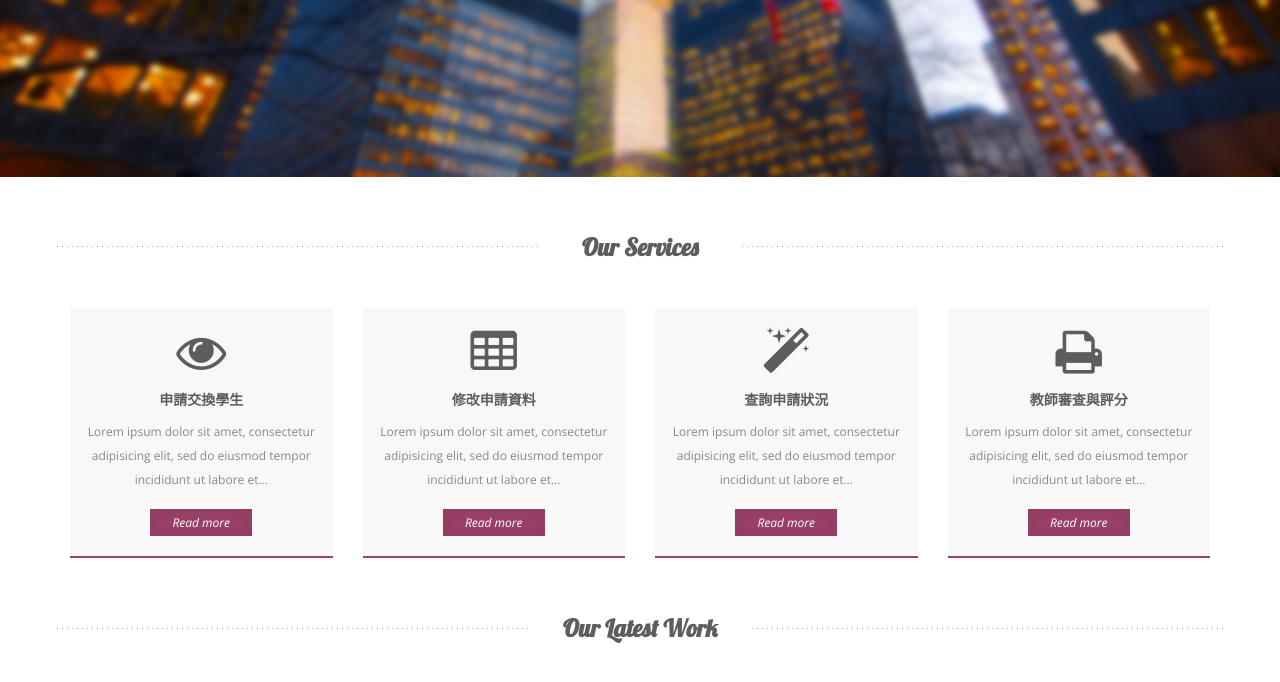
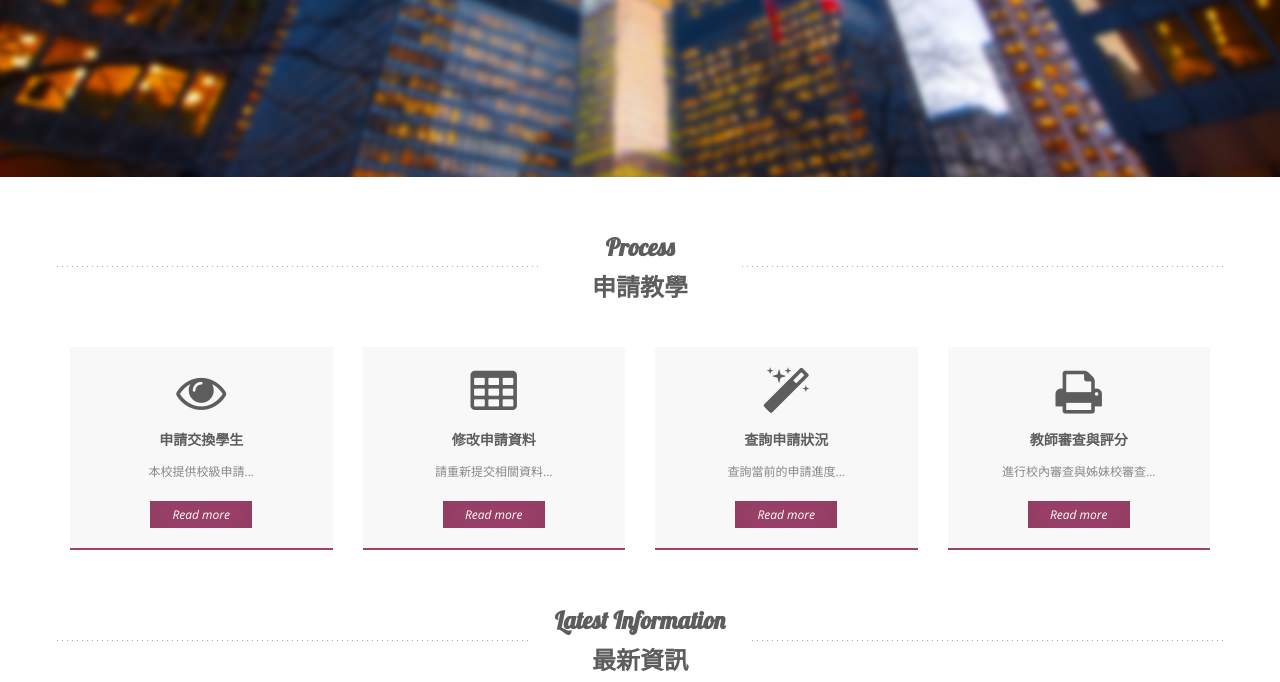
Before and after one commit to changken/final-homework, a plain HTML site: page index-2.html in a window 1280 px wide. Shown: the part 468-1150 px from the top of the page. Drawn offline with nearby package versions, Linux system fonts and the light colour scheme; some packages are replaced by stand-ins of ours; a web font is replaced by a local one.

Commit message:
4-edtion

```diff
--- a/index-2.html
+++ b/index-2.html
@@ -6,7 +6,7 @@
         <meta charset="utf-8">
         <meta http-equiv="X-UA-Compatible" content="IE=edge">
         <meta name="viewport" content="width=device-width, initial-scale=1">
-        <title>Andia - Responsive Agency Template</title>
+        <title>輔仁大學交換生系統</title>
 
         <!-- CSS -->
         <link rel="stylesheet" href="http://fonts.googleapis.com/css?family=Open+Sans:400italic,400">
@@ -97,7 +97,7 @@
                 <div class="row">
                     <div class="col-sm-8 col-sm-offset-2 slider-2-text wow fadeInUp">
                         <h1>申請交換學生系統</h1>
-	            		<p>We design beautiful websites, logos and prints. Your project is safe with us.</p>
+	            		<p>Applying for Exchange Student System.</p>
                     </div>
                 </div>
             </div>
@@ -108,7 +108,8 @@
 	        <div class="container">
 	        	<div class="row">
 		            <div class="col-sm-12 services-title wow fadeIn">
-		                <h2>Our Services</h2>
+						<h2>Process</h2>
+		                <h2>申請教學</h2>
 		            </div>
 	            </div>
 	            <div class="row">
@@ -116,7 +117,7 @@
 		                <div class="service wow fadeInUp">
 		                    <div class="service-icon"><i class="fa fa-eye"></i></div>
 		                    <h3>申請交換學生</h3>
-		                    <p>Lorem ipsum dolor sit amet, consectetur adipisicing elit, sed do eiusmod tempor incididunt ut labore et...</p>
+		                    <p>本校提供校級申請...</p>
 		                    <a class="big-link-1" href="portfolio.html">Read more</a>
 		                </div>
 					</div>
@@ -124,7 +125,7 @@
 		                <div class="service wow fadeInDown">
 		                    <div class="service-icon"><i class="fa fa-table"></i></div>
 		                    <h3>修改申請資料</h3>
-		                    <p>Lorem ipsum dolor sit amet, consectetur adipisicing elit, sed do eiusmod tempor incididunt ut labore et...</p>
+		                    <p>請重新提交相關資料...</p>
 		                    <a class="big-link-1" href="services.html">Read more</a>
 		                </div>
 	                </div>
@@ -132,7 +133,7 @@
 		                <div class="service wow fadeInUp">
 		                    <div class="service-icon"><i class="fa fa-magic"></i></div>
 		                    <h3>查詢申請狀況</h3>
-		                    <p>Lorem ipsum dolor sit amet, consectetur adipisicing elit, sed do eiusmod tempor incididunt ut labore et...</p>
+		                    <p>查詢當前的申請進度...</p>
 		                    <a class="big-link-1" href="about.html">Read more</a>
 		                </div>
 	                </div>
@@ -140,7 +141,7 @@
 		                <div class="service wow fadeInDown">
 		                    <div class="service-icon"><i class="fa fa-print"></i></div>
 		                    <h3>教師審查與評分</h3>
-		                    <p>Lorem ipsum dolor sit amet, consectetur adipisicing elit, sed do eiusmod tempor incididunt ut labore et...</p>
+		                    <p>進行校內審查與姊妹校審查...</p>
 		                    <a class="big-link-1" href="contact.html">Read more</a>
 		                </div>
 	                </div>
@@ -153,7 +154,8 @@
 	        <div class="container">
 	        	<div class="row">
 		            <div class="col-sm-12 work-title wow fadeIn">
-		                <h2>Our Latest Work</h2>
+						<h2>Latest Information</h2>
+						<h2>最新資訊</h2>
 		            </div>
 	            </div>
 	            <div class="row">
```
